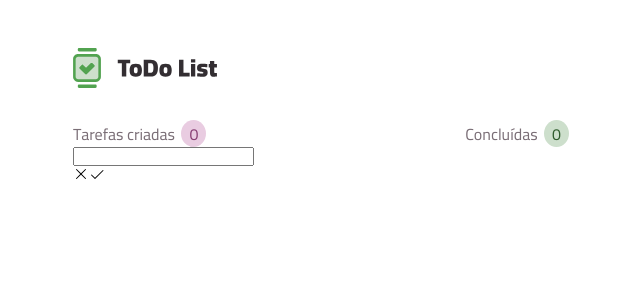
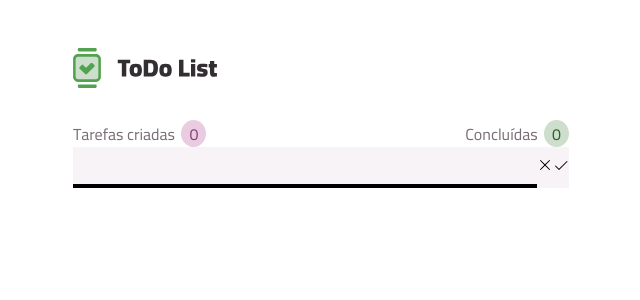
Before and after one commit to cauealb/projects-React, a React (Vite) app: page / in a window 1280 px wide. Shown: the top 300 px of the page, without its empty margins (319-959 px from the left). Built offline with nearby package versions, Linux system fonts and the light colour scheme.

Commit message:
style: Estilizando o input

```diff
--- a/src/components/NewTask/NewTask.jsx
+++ b/src/components/NewTask/NewTask.jsx
@@ -15,8 +15,8 @@ export default function NewTask() {
     )
     } else {
         return (
-            <div>
-                <input type="text" class="inputTask" />
+            <div class="inputTask">
+                <input type="text" />
                 <div>
                     <XIcon />
                     <CheckIcon />
--- a/src/components/NewTask/style/NewTask.css
+++ b/src/components/NewTask/style/NewTask.css
@@ -22,3 +22,21 @@
     color: var(--gray-400);
     font: var(--body-md-semibold)
 }
+
+.inputTask {
+    display: flex;
+    align-items: center;
+    width: 100%;
+    background-color: var(--gray-100);
+    /* padding: 1em; */
+    box-sizing: border-box;
+}
+
+.inputTask input {
+    flex-grow: 1;
+    padding: 0.80em;
+    border: none;
+    border-bottom: 4px solid black;
+    background-color: transparent;
+    outline: none;
+}
```
